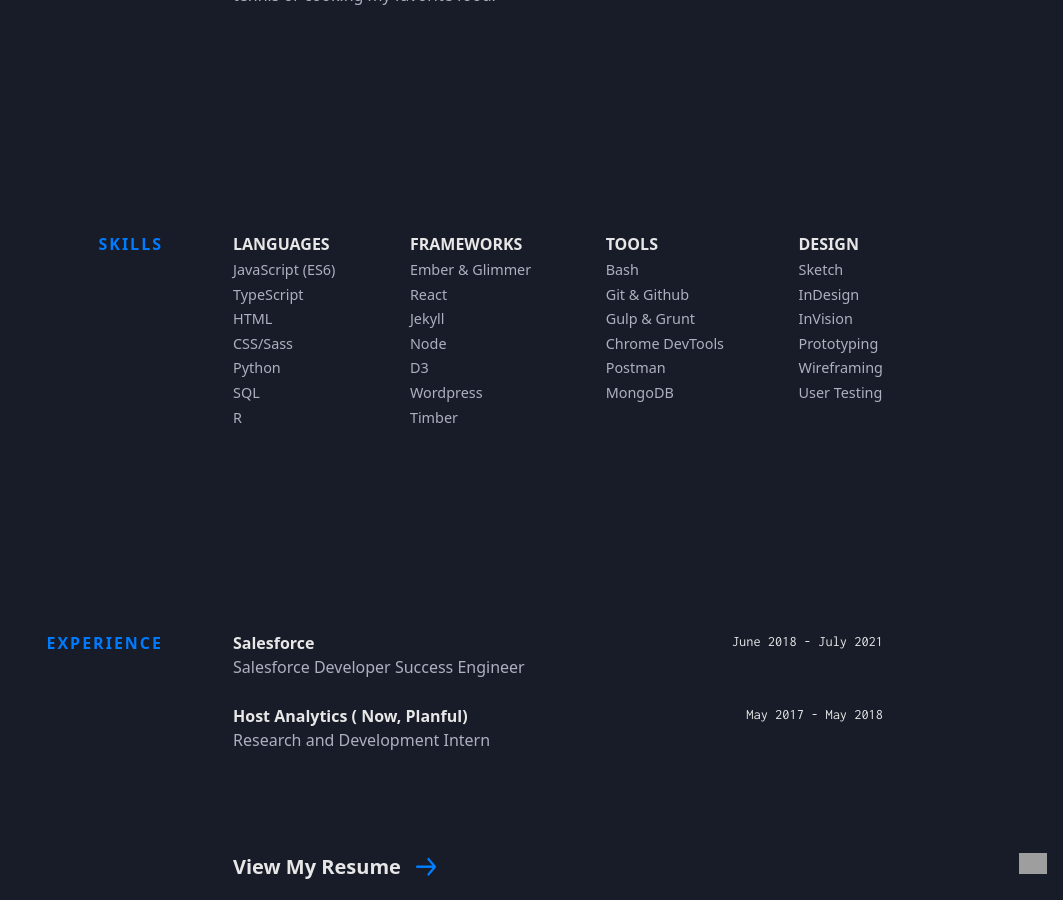
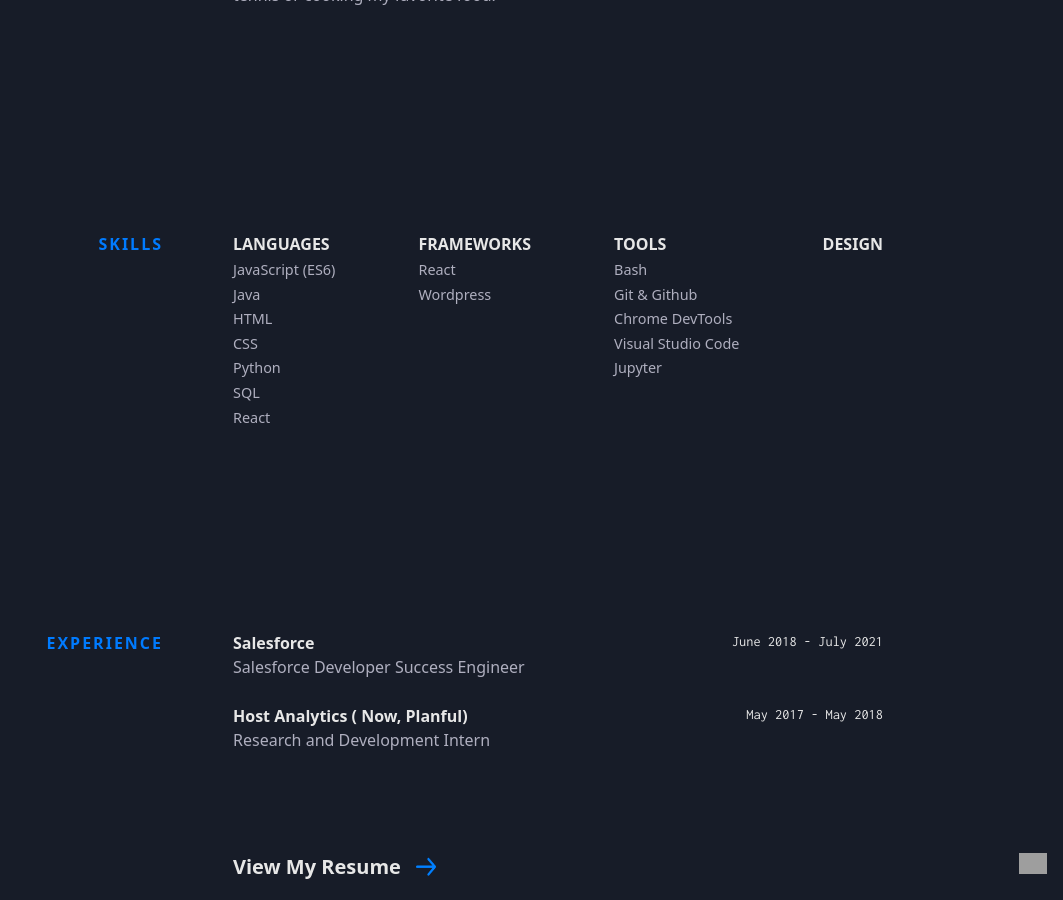
Before and after one commit to SakethJammula/sakethjammula.github.io, a Jekyll site: the page built from index.html, in a window 1280 px wide and 900 px high, scrolled down 1211 px. Shown: the whole window, without its empty margins (217-1280 px from the left). Built offline with Jekyll 4.4.1, drawn with Linux system fonts in a browser that asks for light colours; nearby versions of some CDN libraries; some web fonts are replaced; grey boxes are pictures that could not be loaded.

Commit message:
Update skills.yml

```diff
--- a/_data/skills.yml
+++ b/_data/skills.yml
@@ -1,33 +1,19 @@
 languages:
   - item: JavaScript (ES6)
-  - item: TypeScript
+  - item: Java
   - item: HTML
-  - item: CSS/Sass
+  - item: CSS
   - item: Python
   - item: SQL
-  - item: R
+  - item: React
 
 frameworks:
-  - item: Ember & Glimmer
   - item: React
-  - item: Jekyll
-  - item: Node
-  - item: D3
   - item: Wordpress
-  - item: Timber
 
 tools:
   - item: Bash
   - item: Git & Github
-  - item: Gulp & Grunt
   - item: Chrome DevTools
-  - item: Postman
-  - item: MongoDB
-
-design:
-  - item: Sketch
-  - item: InDesign
-  - item: InVision
-  - item: Prototyping
-  - item: Wireframing
-  - item: User Testing
+  - item: Visual Studio Code
+  - item: Jupyter
```
